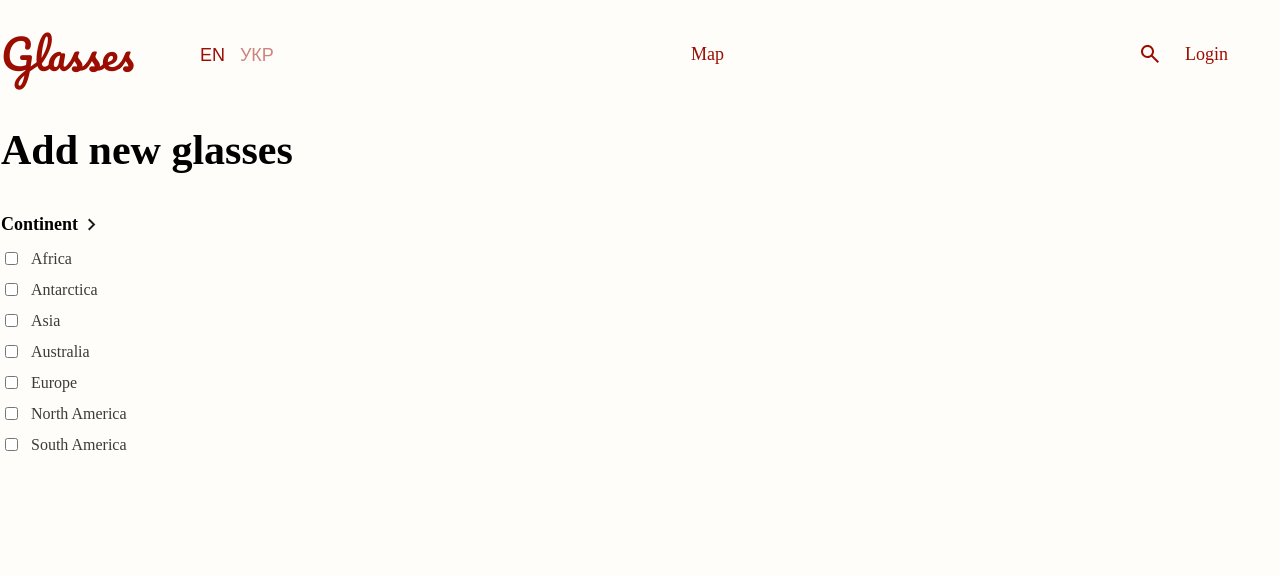
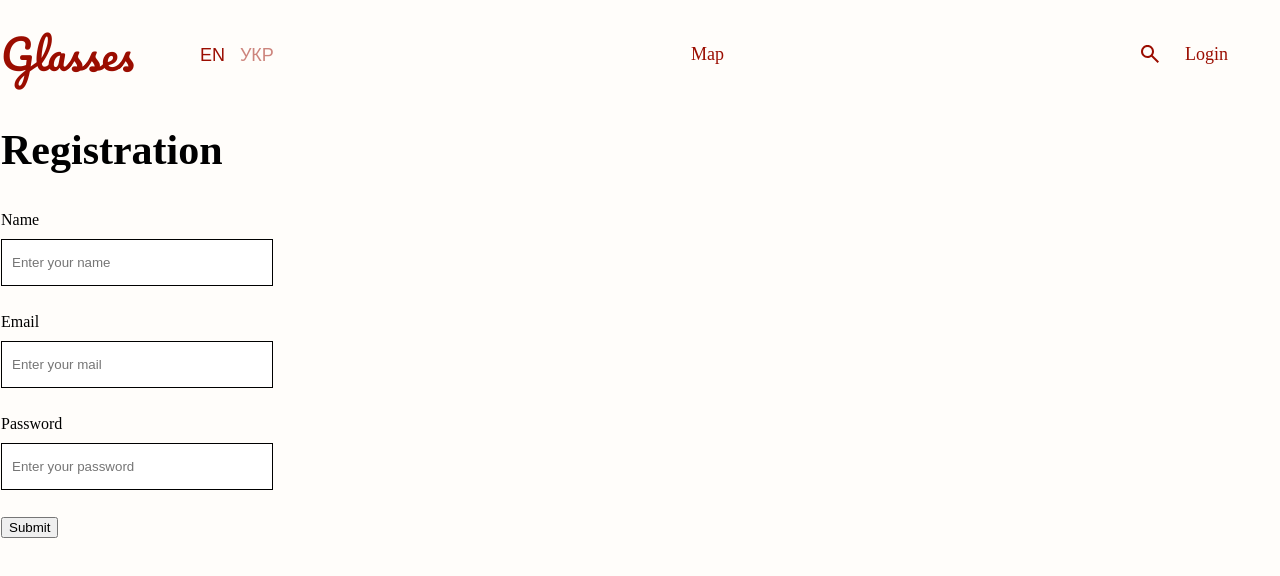
Before and after one commit to maxpham97/show-glasses, a React (Vite) app: page /createGlasses in a window 1280 px wide. Shown: the top 576 px of the page. Built offline with nearby package versions, Linux system fonts and the light colour scheme.

Commit message:
add register page

```diff
--- a/package.json
+++ b/package.json
@@ -15,6 +15,7 @@
     "firebase": "^10.12.2",
     "react": "^18.2.0",
     "react-dom": "^18.2.0",
+    "react-hook-form": "^7.51.5",
     "react-i18next": "^14.1.2",
     "react-redux": "^9.1.2",
     "react-router-dom": "^6.23.1",
--- /dev/null
+++ b/src/components/CustomInput/index.tsx
@@ -0,0 +1,22 @@
+import React from 'react';
+import styles from './styles.module.scss';
+
+interface ICustomInput {
+  placeHolder: string;
+  style?: React.CSSProperties;
+  errorMessage?: string;
+  type?: string;
+  onChange: (value: React.FormEvent<HTMLInputElement>) => void;
+  value: string;
+}
+
+const CustomInput = ({ placeHolder, errorMessage, style, type, onChange, value }: ICustomInput) => {
+  return (
+    <div style={style} className={styles.flexBox}>
+      <input value={value} onChange={onChange} type={type ? type : 'text'} placeholder={placeHolder} className={styles.customInput} />
+      <span className={styles.errorMessage}>{errorMessage}</span>
+    </div>
+  );
+};
+
+export default CustomInput;
--- /dev/null
+++ b/src/components/CustomInput/styles.module.scss
@@ -0,0 +1,16 @@
+.customInput{
+    width: 250px;
+    height: 25px;
+    border: 1px solid black;
+    padding: 10px;
+}
+
+.flexBox{
+    display: flex;
+    flex-direction: column;
+    gap: 7px;
+}
+
+.errorMessage{
+    color: red;
+}
--- a/src/components/cutomTable/CustomTable.tsx
+++ b/src/components/cutomTable/CustomTable.tsx
@@ -1,9 +1,8 @@
 /* eslint-disable @typescript-eslint/no-unused-vars */
 import React from 'react'
+import styles from './styles.module.scss'
 import CustomTableHeader from './CustomTableHeader'
-import { CustomTableProps } from './types'
 import CustomBodyTable from './CustomBodyTable'
-import styles from './styles.module.scss'
 
 const CustomTable = <T extends Record<string, unknown>>(props: CustomTableProps<T>) => {
 
--- /dev/null
+++ b/src/consts/error-message.ts
@@ -0,0 +1,3 @@
+export const ERROR_MESSAGE = {
+    FIELD_REQUIRED: 'This is field required.',
+}
--- a/src/pages/CreateGlasses/index.tsx
+++ b/src/pages/CreateGlasses/index.tsx
@@ -1,50 +1,92 @@
 import React from 'react';
-import { useTranslation } from 'react-i18next';
 import styles from './styles.module.scss';
-import Filter, { IDataItem } from '../../components/Filter';
+import CustomInput from '../../components/CustomInput';
+import { Controller, useForm } from 'react-hook-form';
+import { ERROR_MESSAGE } from '../../consts/error-message';
+
+type RegisterType = {
+  name: string;
+  mail: string;
+  password: string;
+};
 
 const CreateGlasses = () => {
-  const { t } = useTranslation();
+  const { control, handleSubmit, reset } = useForm<RegisterType>({
+    defaultValues: {
+      name: '',
+      mail: '',
+      password: '',
+    },
+  });
 
-  const continent: IDataItem[] = [
-    {
-      title: t('Africa'),
-      value: t('Africa'),
-    },
-    {
-      title: t('Antarctica'),
-      value: t('Antarctica'),
-    },
-    {
-      title: t('Asia'),
-      value: t('Asia'),
-    },
-    {
-      title: t('Australia'),
-      value: t('Australia'),
-    },
-    {
-      title: t('Europe'),
-      value: t('Europe'),
-    },
-    {
-      title: t('NorthAmerica'),
-      value: t('NorthAmerica'),
-    },
-    {
-      title: t('SouthAmerica'),
-      value: t('SouthAmerica'),
-    },
-  ];
+  const handleRegister = (params: RegisterType) => {
+    console.log('params', params);
+    reset();
+  };
+
+  const onSubmit = (e: React.FormEvent) => {
+    e.preventDefault();
+    handleSubmit(handleRegister)();
+  };
   return (
     <div className={styles.container}>
-      <span className={styles.title}>{t('AddGlasses')}</span>
-      <div className={styles.content}>
-        <div className={styles.drag}></div>
-        <div className={styles.filtres}>
-          <Filter hideSearch={false} title={t('Continent')} data={continent} />
+      <form onSubmit={onSubmit}>
+        <span className={styles.title}>Registration</span>
+        <div className={styles.content}>
+          <div className={styles.filtres}>
+            <div className={styles.flexBox}>
+              <span>Name</span>
+              <Controller
+                control={control}
+                name="name"
+                rules={{ required: { value: true, message: ERROR_MESSAGE.FIELD_REQUIRED } }}
+                render={({ field: { value, onChange }, fieldState: { error } }) => (
+                  <CustomInput
+                    value={value}
+                    onChange={onChange}
+                    errorMessage={error?.message}
+                    placeHolder="Enter your name"
+                  />
+                )}
+              />
+            </div>
+            <div className={styles.flexBox}>
+              <span>Email</span>
+              <Controller
+                control={control}
+                name="mail"
+                rules={{ required: { value: true, message: ERROR_MESSAGE.FIELD_REQUIRED } }}
+                render={({ field: { value, onChange }, fieldState: { error } }) => (
+                  <CustomInput
+                    value={value}
+                    onChange={onChange}
+                    errorMessage={error?.message}
+                    placeHolder="Enter your mail"
+                  />
+                )}
+              />
+            </div>
+            <div className={styles.flexBox}>
+              <span>Password</span>
+              <Controller
+                control={control}
+                name="password"
+                rules={{ required: { value: true, message: ERROR_MESSAGE.FIELD_REQUIRED } }}
+                render={({ field: { value, onChange }, fieldState: { error } }) => (
+                  <CustomInput
+                    type="password"
+                    value={value}
+                    onChange={onChange}
+                    errorMessage={error?.message}
+                    placeHolder="Enter your password"
+                  />
+                )}
+              />
+            </div>
+            <button>Submit</button>
+          </div>
         </div>
-      </div>
+      </form>
     </div>
   );
 };
--- a/src/pages/CreateGlasses/styles.module.scss
+++ b/src/pages/CreateGlasses/styles.module.scss
@@ -12,3 +12,10 @@ margin-top: 40px;
     line-height: 41.16px;
     text-align: left;
 }
+
+.flexBox{
+    display: flex;
+    flex-direction: column;
+    gap:10px;
+    margin-bottom: 20px;
+}
--- a/src/pages/Dashboard/index.tsx
+++ b/src/pages/Dashboard/index.tsx
@@ -1,7 +1,7 @@
-import GeneralSearchField from '../../components/cutomTable/GeneralSearchField';
-import CustomTable from '../../components/cutomTable';
+import GeneralSearchField from '../../components/CutomTable/GeneralSearchField';
+import CustomTable from '../../components/CutomTable';
+import { useGetDashBoardData } from '../../resources/dashboard';
 import { TableColumn } from '../../components/cutomTable/types';
-import { useGetDashBoardData } from '../../resources/dashboard';
 
 const Dashboard = () => {
   const { data } = useGetDashBoardData();
```
Also changed, not shown: 2 other files (tests, documents, lock files or other folders).
